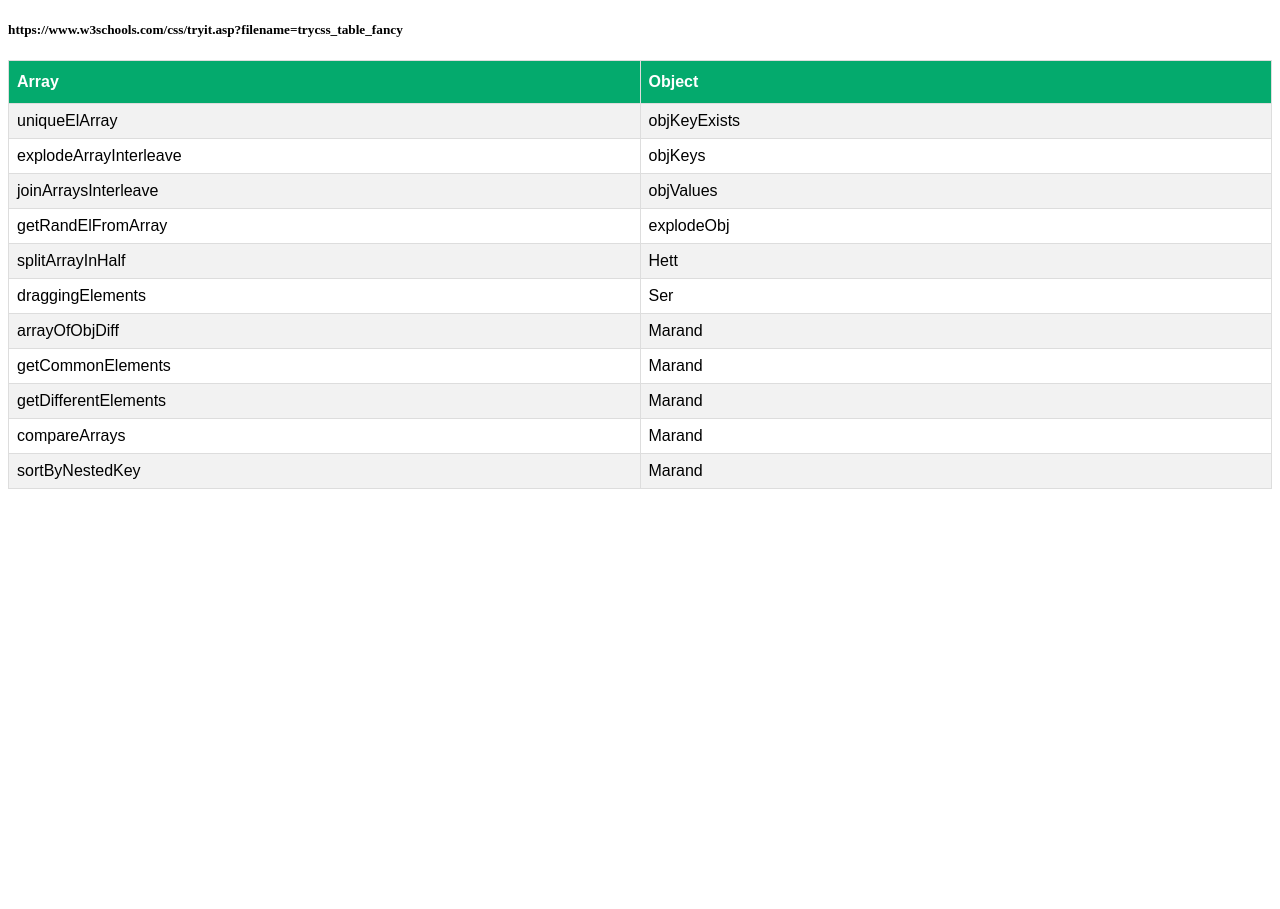
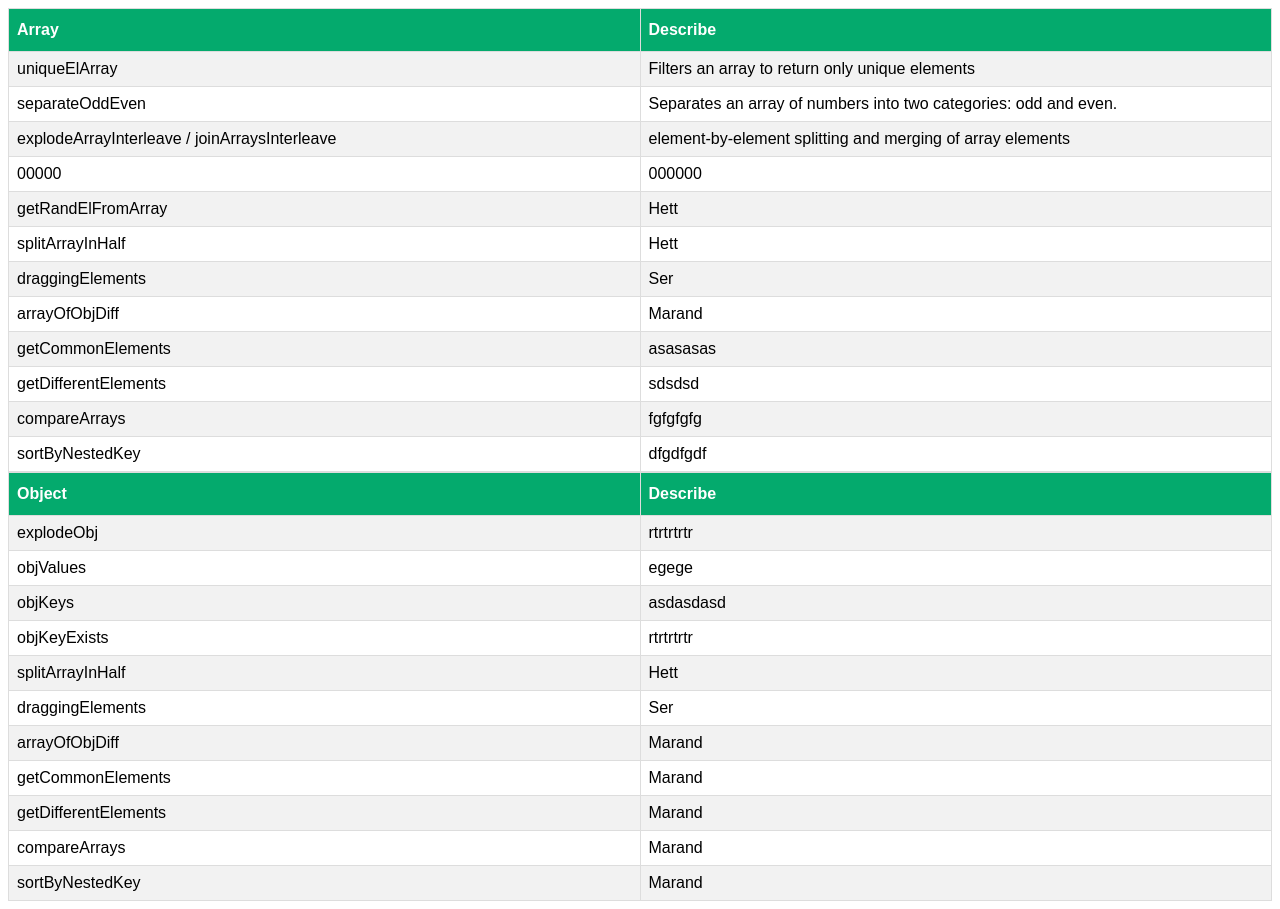
Before and after one commit to mykola-telychko/assistant-js, a website: page index.html in a window 1280 px wide. Before the commit the page ends 800 px from the top, so only its background shows below. Drawn offline with Linux system fonts and the light colour scheme.

Commit message:
upgrade and describe

```diff
--- a/index.html
+++ b/index.html
@@ -30,31 +30,115 @@
         background-color: #04aa6d;
         color: white;
       }
+      #customers1 {
+        font-family: Arial, Helvetica, sans-serif;
+        border-collapse: collapse;
+        width: 100%;
+      }
+
+      #customers1 td,
+      #customers1 th {
+        width: 50%;
+        border: 1px solid #ddd;
+        padding: 8px;
+      }
+
+      #customers1 tr:nth-child(even) {
+        background-color: #f2f2f2;
+      }
+
+      #customers1 tr:hover {
+        background-color: #ddd;
+      }
+
+      #customers1 th {
+        padding-top: 12px;
+        padding-bottom: 12px;
+        text-align: left;
+        background-color: #04aa6d;
+        color: white;
+      }
     </style>
   </head>
   <body>
-    <h5>https://www.w3schools.com/css/tryit.asp?filename=trycss_table_fancy</h5>
+    <!-- <h5>https://www.w3schools.com/css/tryit.asp?filename=trycss_table_fancy</h5> -->
 
     <table id="customers">
+
       <tr>
         <th>Array</th>
-        <th>Object</th>
+        <th>Describe</th>
       </tr>
       <tr>
         <td>uniqueElArray</td>
-        <td>objKeyExists</td>
+        <td>Filters an array to return only unique elements</td>
       </tr>
       <tr>
-        <td>explodeArrayInterleave</td>
-        <td>objKeys</td>
+        <td>separateOddEven</td>
+        <td>Separates an array of numbers into two categories: odd and even.</td>
       </tr>
       <tr>
-        <td>joinArraysInterleave</td>
-        <td>objValues</td>
+        <td>explodeArrayInterleave / joinArraysInterleave</td>
+        <td>element-by-element splitting and merging of array elements</td>
+      </tr>
+      <tr>
+        <td>00000</td>
+        <td>000000</td>
       </tr>
       <tr>
         <td>getRandElFromArray</td>
+        <td>Hett</td>
+      </tr>
+      <tr>
+        <td>splitArrayInHalf</td>
+        <td>Hett</td>
+      </tr>
+      <tr>
+        <td>draggingElements</td>
+        <td>Ser</td>
+      </tr>
+      <tr>
+        <td>arrayOfObjDiff</td>
+        <td>Marand</td>
+      </tr>
+      <tr>
+        <td>getCommonElements</td>
+        <td>asasasas</td>
+      </tr>
+      <tr>
+        <td>getDifferentElements</td>
+        <td>sdsdsd</td>
+      </tr>
+      <tr>
+        <td>compareArrays</td>
+        <td>fgfgfgfg</td>
+      </tr>
+      <tr>
+        <td>sortByNestedKey</td>
+        <td>dfgdfgdf</td>
+      </tr>
+    </table>
+
+    <table id="customers1">
+      <tr>
+        <th>Object</th>
+        <th>Describe</th>
+      </tr>
+      <tr>
         <td>explodeObj</td>
+        <td>rtrtrtrtr</td>
+      </tr>
+      <tr>
+        <td>objValues</td>
+        <td>egege</td>
+      </tr>
+      <tr>
+        <td>objKeys</td>
+        <td>asdasdasd</td>
+      </tr>
+      <tr>
+        <td>objKeyExists</td>
+        <td>rtrtrtrtr</td>
       </tr>
       <tr>
         <td>splitArrayInHalf</td>
@@ -85,5 +169,8 @@
         <td>Marand</td>
       </tr>
     </table>
+
+
+
   </body>
 </html>
```
Also changed, not shown: fn-array.js (added, +75 -0 lines), index.js (+0 -38 lines), plan.txt (+6 -1 lines).
